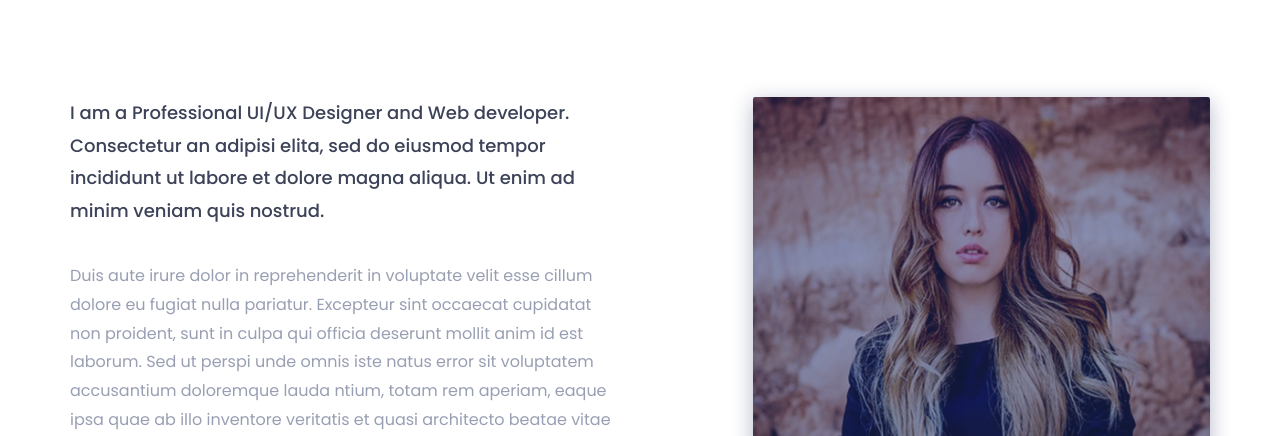
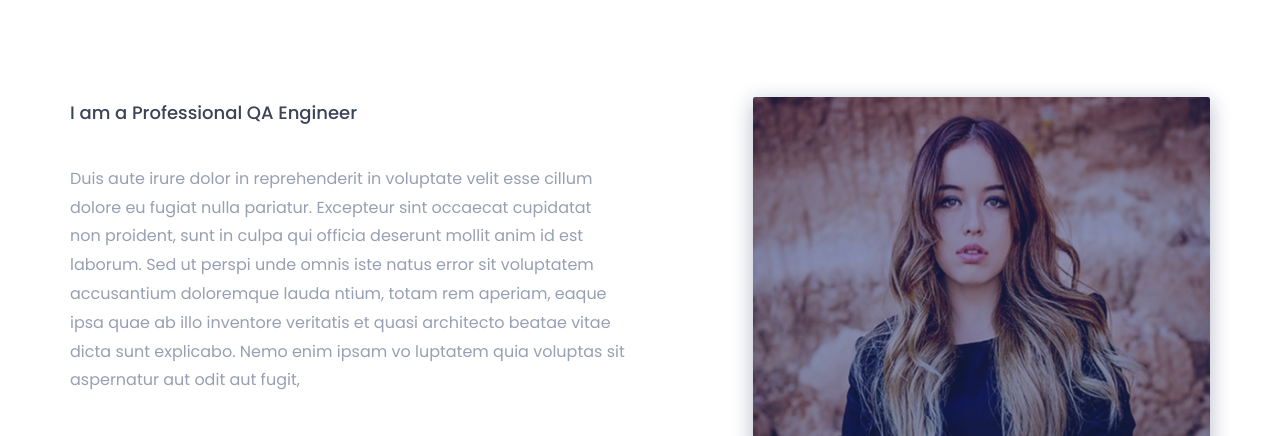
Before and after one commit to QA199/first, a plain HTML site: page index.html in a window 1280 px wide. Shown: the part 1020-1456 px from the top of the page. Drawn offline with nearby package versions, Linux system fonts and the light colour scheme.

Commit message:
QA Engineer

```diff
--- a/index.html
+++ b/index.html
@@ -125,7 +125,7 @@
 						<div class="col-sm-6">
 							<div class="single-about-txt">
 								<h3>
-									I am a Professional UI/UX Designer and Web developer. Consectetur an adipisi elita, sed do eiusmod tempor incididunt ut labore et dolore magna aliqua. Ut enim ad minim veniam quis nostrud.
+									I am a Professional QA Engineer
 								</h3>
 								<p>
 									Duis aute irure dolor in reprehenderit in voluptate velit esse cillum dolore eu fugiat nulla pariatur. Excepteur sint occaecat cupidatat non proident, sunt in culpa qui officia deserunt mollit anim id est laborum. Sed ut perspi unde omnis iste natus error sit voluptatem accusantium doloremque lauda ntium, totam rem aperiam, eaque ipsa quae ab illo inventore veritatis et quasi architecto beatae vitae dicta sunt explicabo. Nemo enim ipsam vo luptatem quia voluptas sit aspernatur aut odit aut fugit,
```
